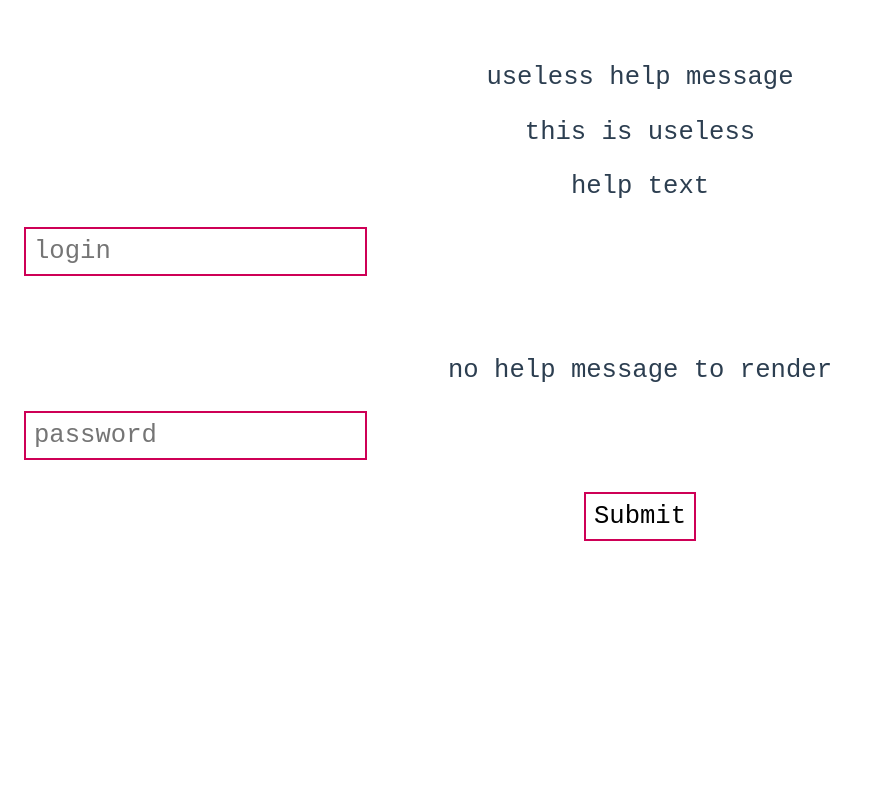
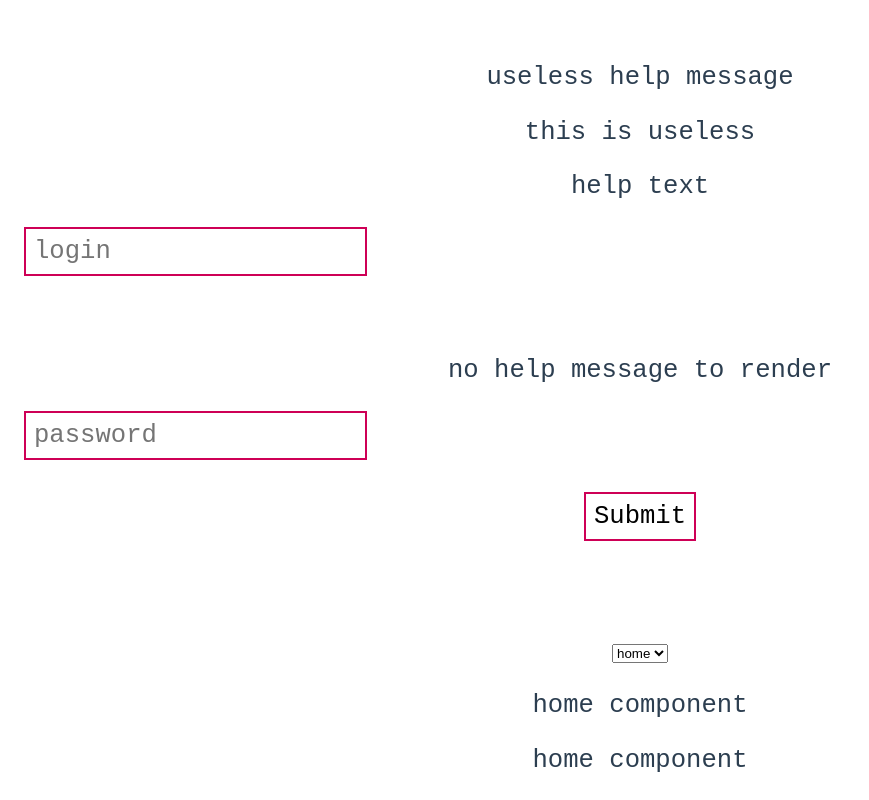
Before and after one commit to divineLush/vue-components, a Vue app: page / in a window 1280 px wide. Shown: the part 528-1328 px from the top of the page, without its empty margins (0-869 px from the left). Before the commit the page ends 1165 px from the top, so only its background shows below. Built offline with nearby package versions, Linux system fonts and the light colour scheme.

Commit message:
dynamic components

```diff
--- a/src/App.vue
+++ b/src/App.vue
@@ -26,12 +26,30 @@
       <button type="submit">Submit</button>
     </template>
   </app-form>
+
+  <select v-model="componentName">
+    <option value="AppHome">home</option>
+    <option value="AppAbout">about</option>
+  </select>
+
+  <!-- placeholder for component provided by Vue -->
+  <!-- when a component is toggled out it gets unmounted -->
+  <component :is="componentName"></component>
+
+  <!-- keep-alive will make sure the component lives in memory  -->
+  <!-- component won't be unmounted, unmounted() hook won't run -->
+  <!-- activated() and deactivated() hooks will run instead -->
+  <keep-alive>
+    <component :is="componentName"></component>
+  </keep-alive>
 </template>
 
 <script>
 import AppGreeting from "./components/AppGreeting.vue";
 import AppUser from "./components/AppUser.vue";
 import AppForm from "./components/AppForm.vue";
+import AppHome from "./components/AppHome.vue";
+import AppAbout from "./components/AppAbout.vue";
 
 export default {
   name: "App",
@@ -39,14 +57,17 @@ export default {
   components: {
     AppGreeting,
     AppUser,
-    AppForm
+    AppForm,
+    AppHome,
+    AppAbout
   },
 
   data() {
     return {
       msg: "Hello World!",
       age: 112,
-      formHelpMessage: "useless help message"
+      formHelpMessage: "useless help message",
+      componentName: "AppHome"
     };
   },
 
--- /dev/null
+++ b/src/components/AppAbout.vue
@@ -0,0 +1,21 @@
+<template>
+  <p>about component</p>
+</template>
+
+<script>
+export default {
+  name: "AppAbout",
+
+  unmounted() {
+    console.log("about unmounted!");
+  },
+
+  activated() {
+    console.log("about activated");
+  },
+
+  deactivated() {
+    console.log("about deactivated");
+  }
+};
+</script>
--- /dev/null
+++ b/src/components/AppHome.vue
@@ -0,0 +1,21 @@
+<template>
+  <p>home component</p>
+</template>
+
+<script>
+export default {
+  name: "AppHome",
+
+  unmounted() {
+    console.log("home unmounted!");
+  },
+
+  activated() {
+    console.log("home activated");
+  },
+
+  deactivated() {
+    console.log("home deactivated");
+  }
+};
+</script>
```
